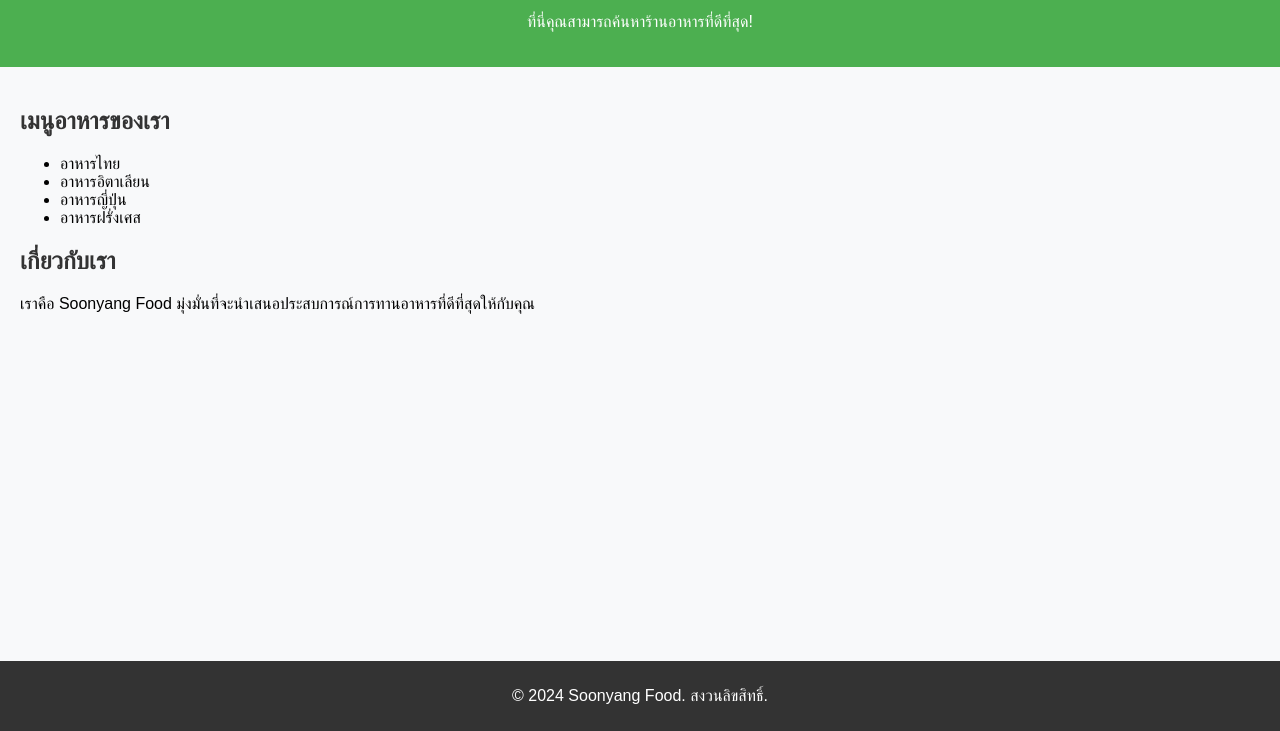
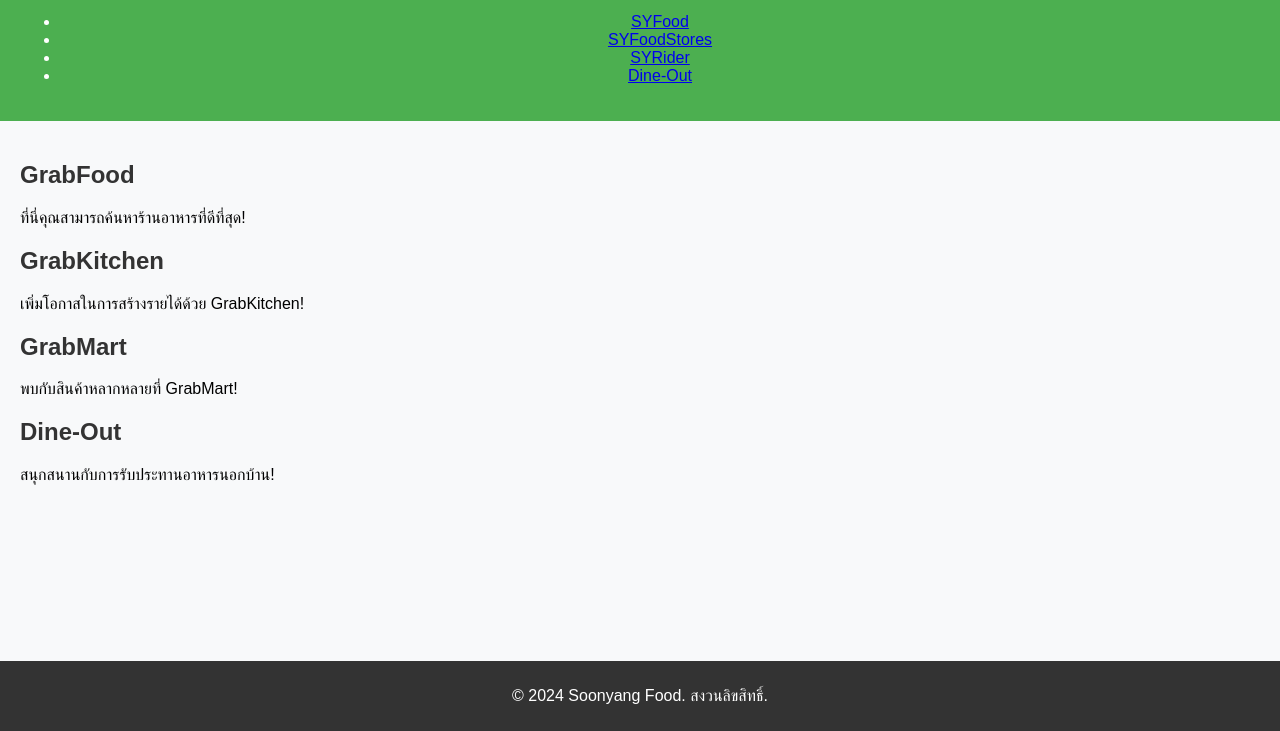
Before and after one commit to djia1982/soonyangfood, a plain HTML site: page index.html in a window 1280 px wide. Shown: the part 69-800 px from the top of the page. Drawn offline with Linux system fonts and the light colour scheme.

Commit message:
Update index.html

```diff
--- a/index.html
+++ b/index.html
@@ -3,27 +3,37 @@
 <head>
     <meta charset="UTF-8">
     <meta name="viewport" content="width=device-width, initial-scale=1.0">
+    <link rel="stylesheet" href="styles.css">
     <title>Soonyang Food</title>
-    <link rel="stylesheet" href="styles.css"> <!-- เชื่อมโยงกับไฟล์ CSS -->
 </head>
 <body>
     <header>
         <h1>ยินดีต้อนรับสู่ Soonyang Food</h1>
-        <p>ที่นี่คุณสามารถค้นหาร้านอาหารที่ดีที่สุด!</p>
+        <nav>
+            <ul>
+                <li><a href="#grabfood">SYFood</a></li>
+                <li><a href="#grabkitchen">SYFoodStores</a></li>
+                <li><a href="#grabmart">SYRider</a></li>
+                <li><a href="#dineout">Dine-Out</a></li>
+            </ul>
+        </nav>
     </header>
     <main>
-        <section>
-            <h2>เมนูอาหารของเรา</h2>
-            <ul>
-                <li>อาหารไทย</li>
-                <li>อาหารอิตาเลียน</li>
-                <li>อาหารญี่ปุ่น</li>
-                <li>อาหารฝรั่งเศส</li>
-            </ul>
+        <section id="syfood">
+            <h2>GrabFood</h2>
+            <p>ที่นี่คุณสามารถค้นหาร้านอาหารที่ดีที่สุด!</p>
         </section>
-        <section>
-            <h2>เกี่ยวกับเรา</h2>
-            <p>เราคือ Soonyang Food มุ่งมั่นที่จะนำเสนอประสบการณ์การทานอาหารที่ดีที่สุดให้กับคุณ</p>
+        <section id="syfoodstores">
+            <h2>GrabKitchen</h2>
+            <p>เพิ่มโอกาสในการสร้างรายได้ด้วย GrabKitchen!</p>
+        </section>
+        <section id="syrider">
+            <h2>GrabMart</h2>
+            <p>พบกับสินค้าหลากหลายที่ GrabMart!</p>
+        </section>
+        <section id="dineout">
+            <h2>Dine-Out</h2>
+            <p>สนุกสนานกับการรับประทานอาหารนอกบ้าน!</p>
         </section>
     </main>
     <footer>
```
